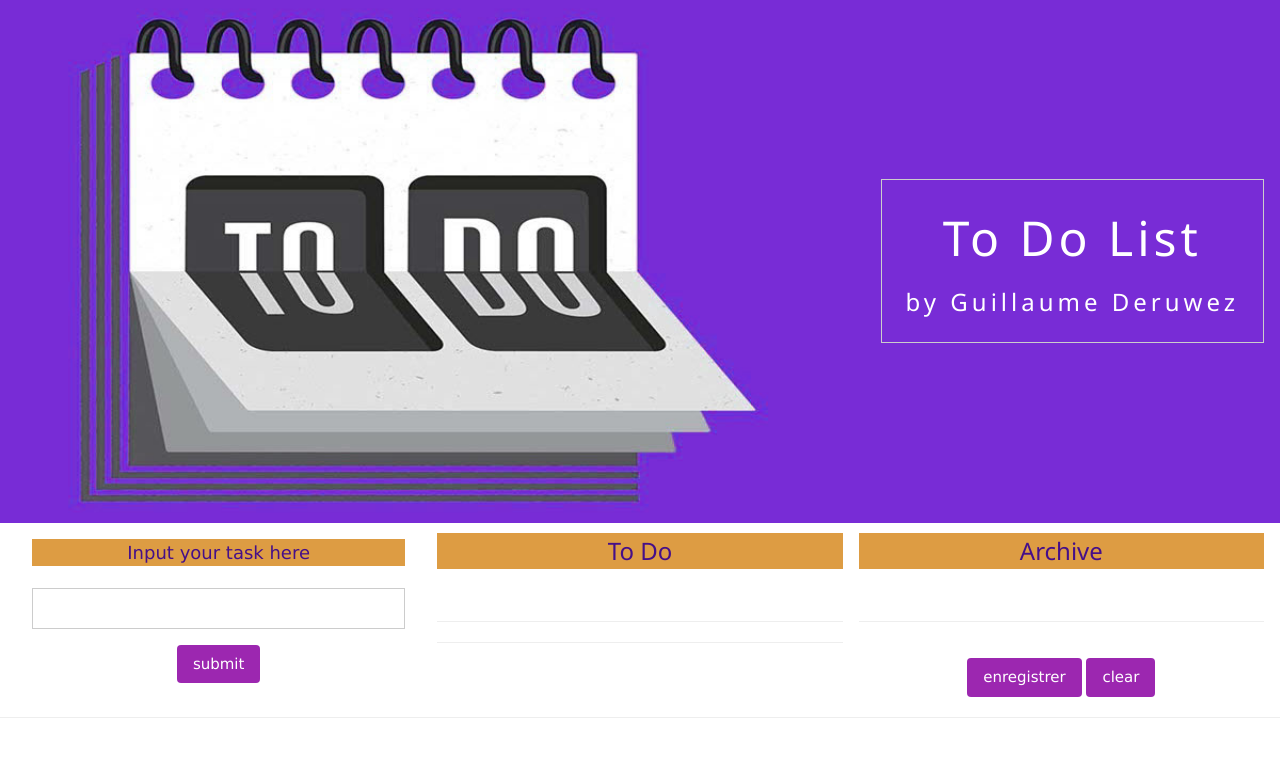
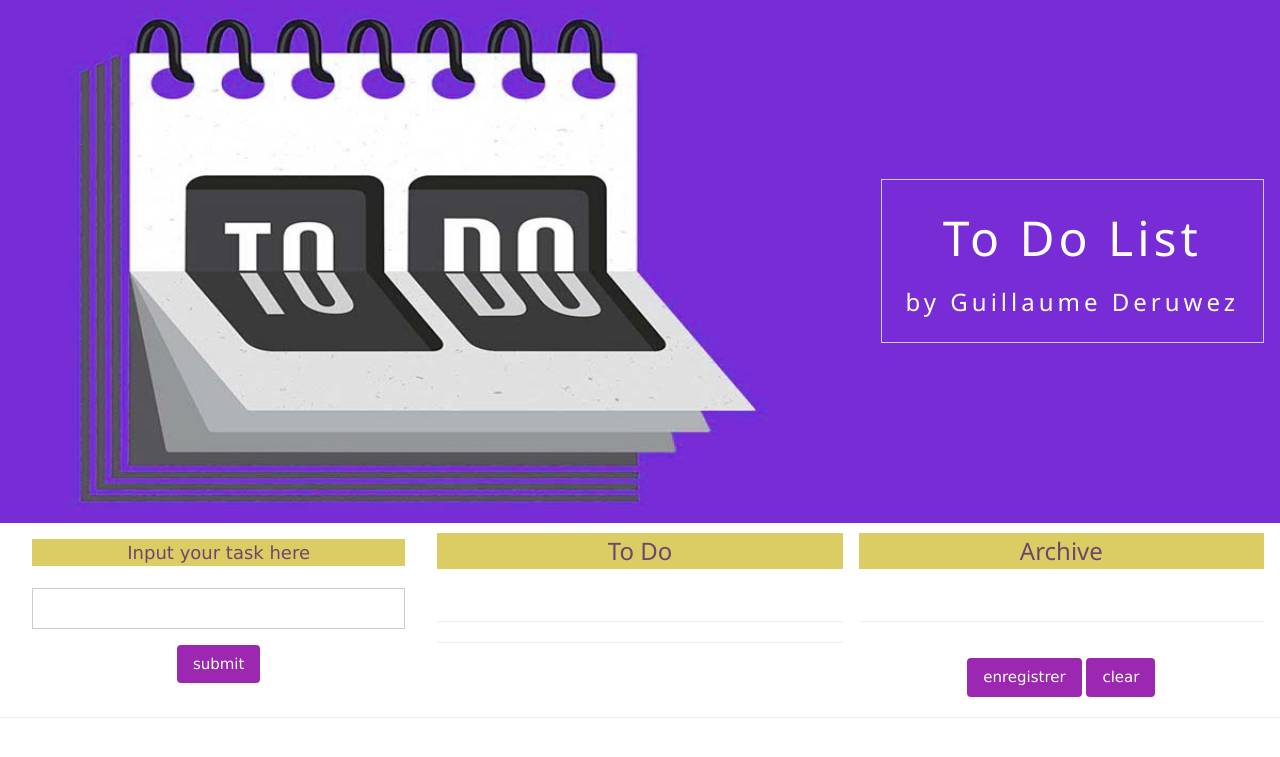
Before and after one commit to gderuwez/projet-6-todolist, a PHP site: page / in a window 1280 px wide. Shown: the top 757 px of the page. Run offline with PHP 8.4, Linux system fonts and the light colour scheme.

Commit message:
appearance change

```diff
--- a/assets/style/style.css
+++ b/assets/style/style.css
@@ -1,4 +1,4 @@
 .bg-button-color {
-  background-color: #DD9C43;
-  color: #450F89;
+  background-color: #DBCD64;
+  color: #704470;
 }
```
